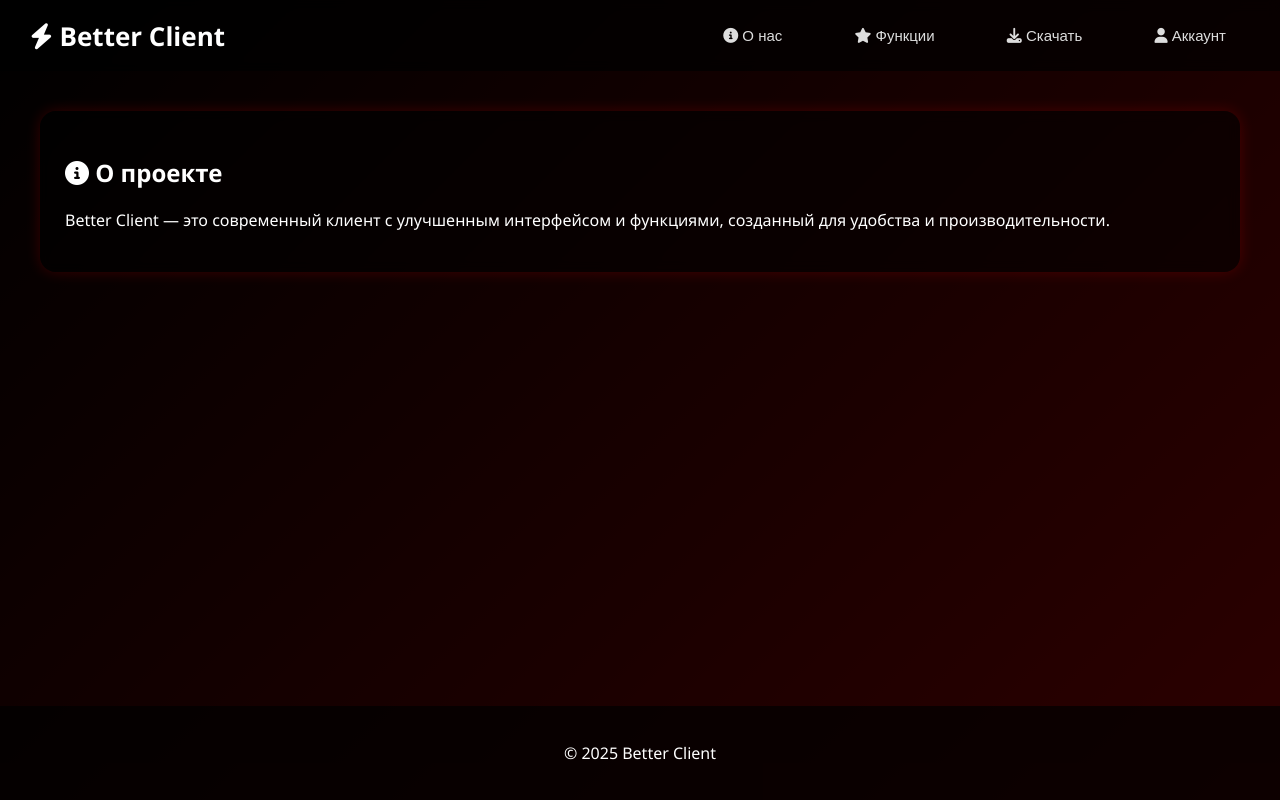
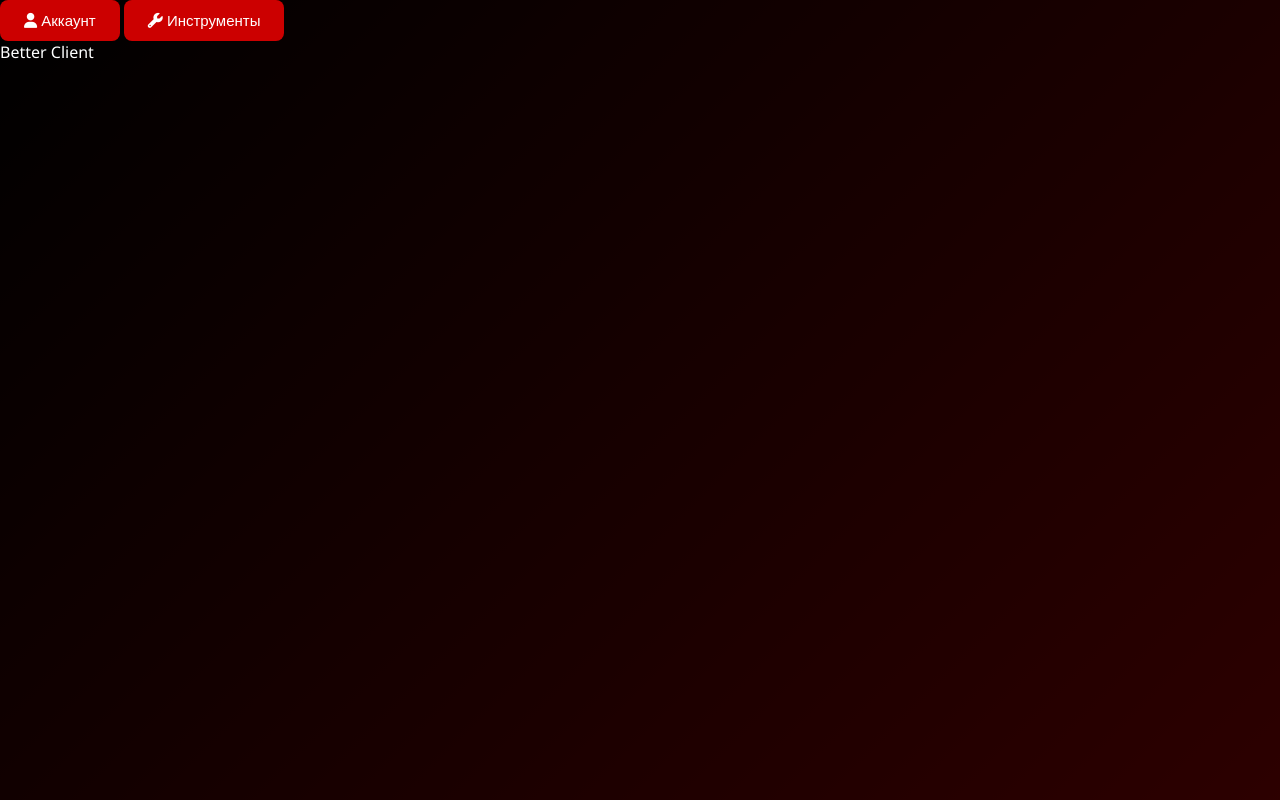
Before and after one commit to g3tdown/cheathub-site, a plain HTML site: page index.html in a window 1280 px wide. Drawn offline with Linux system fonts and the light colour scheme.

Commit message:
Update index.html

```diff
--- a/index.html
+++ b/index.html
@@ -1,66 +1,45 @@
 <!DOCTYPE html>
-<html lang="ru">
+<html lang="en">
 <head>
-  <meta charset="UTF-8">
-  <meta name="viewport" content="width=device-width, initial-scale=1.0">
-  <title>Better Client</title>
-  <link rel="stylesheet" href="styles.css">
-
-  <!-- Font Awesome -->
-  <link rel="stylesheet" href="https://cdnjs.cloudflare.com/ajax/libs/font-awesome/6.5.0/css/all.min.css">
+<meta charset="UTF-8">
+<meta name="viewport" content="width=device-width, initial-scale=1.0">
+<title>Better Client</title>
+<link rel="stylesheet" href="styles.css">
+<link rel="stylesheet" href="https://cdnjs.cloudflare.com/ajax/libs/font-awesome/6.5.0/css/all.min.css">
 </head>
 <body>
   <div class="overlay"></div>
 
-  <header>
-    <h1><i class="fa-solid fa-bolt"></i> Better Client</h1>
-    <nav>
-      <button class="tab-btn" data-tab="about"><i class="fa-solid fa-circle-info"></i> О нас</button>
-      <button class="tab-btn" data-tab="features"><i class="fa-solid fa-star"></i> Функции</button>
-      <button class="tab-btn" data-tab="download"><i class="fa-solid fa-download"></i> Скачать</button>
-      <button class="tab-btn" data-tab="account"><i class="fa-solid fa-user"></i> Аккаунт</button>
-    </nav>
-  </header>
+  <!-- Панель инструментов сверху -->
+  <div class="toolbar">
+    <button data-tab="account"><i class="fa-solid fa-user"></i> Аккаунт</button>
+    <button data-tab="tools"><i class="fa-solid fa-wrench"></i> Инструменты</button>
+  </div>
 
+  <!-- Куб с текстом по центру -->
+  <div class="cube">
+    <div class="cube-text">Better Client</div>
+  </div>
+
+  <!-- Основной контент -->
   <main>
-    <section id="about" class="tab-content">
-      <h2><i class="fa-solid fa-circle-info"></i> О проекте</h2>
-      <p>Better Client — это современный клиент с улучшенным интерфейсом и функциями, созданный для удобства и производительности.</p>
+    <section id="account" class="tab-content hidden">
+      <h2>Аккаунт</h2>
+      <div id="account-area"></div>
     </section>
 
-    <section id="features" class="tab-content hidden">
-      <h2><i class="fa-solid fa-star"></i> Особенности</h2>
-      <ul>
-        <li><i class="fa-solid fa-gauge-high"></i> Высокая скорость работы</li>
-        <li><i class="fa-solid fa-moon"></i> Тёмный минималистичный дизайн</li>
-        <li><i class="fa-solid fa-shield-halved"></i> Повышенная безопасность</li>
-      </ul>
-    </section>
-
-    <section id="download" class="tab-content hidden">
-      <h2><i class="fa-solid fa-download"></i> Скачать</h2>
-      <p>Скоро доступно для Windows, macOS и Linux.</p>
-      <button id="download-btn"><i class="fa-solid fa-download"></i> Скачать</button>
-    </section>
-
-    <section id="account" class="tab-content hidden">
-      <h2><i class="fa-solid fa-user"></i> Аккаунт</h2>
-      <div id="account-area">
-        <!-- Здесь будет форма или данные пользователя -->
-      </div>
+    <section id="tools" class="tab-content hidden">
+      <h2>Инструменты</h2>
+      <p>Здесь будут инструменты приложения.</p>
     </section>
   </main>
-
-  <footer>
-    <p>© 2025 Better Client</p>
-  </footer>
 
   <!-- Модальное окно -->
   <div class="modal" id="modal">
     <div class="modal-content">
       <span class="close-btn" id="close-modal">&times;</span>
       <h3><i class="fa-solid fa-circle-exclamation"></i> Сообщение</h3>
-      <p id="modal-text">Текст сообщения...</p>
+      <p id="modal-text"></p>
     </div>
   </div>
 
```
